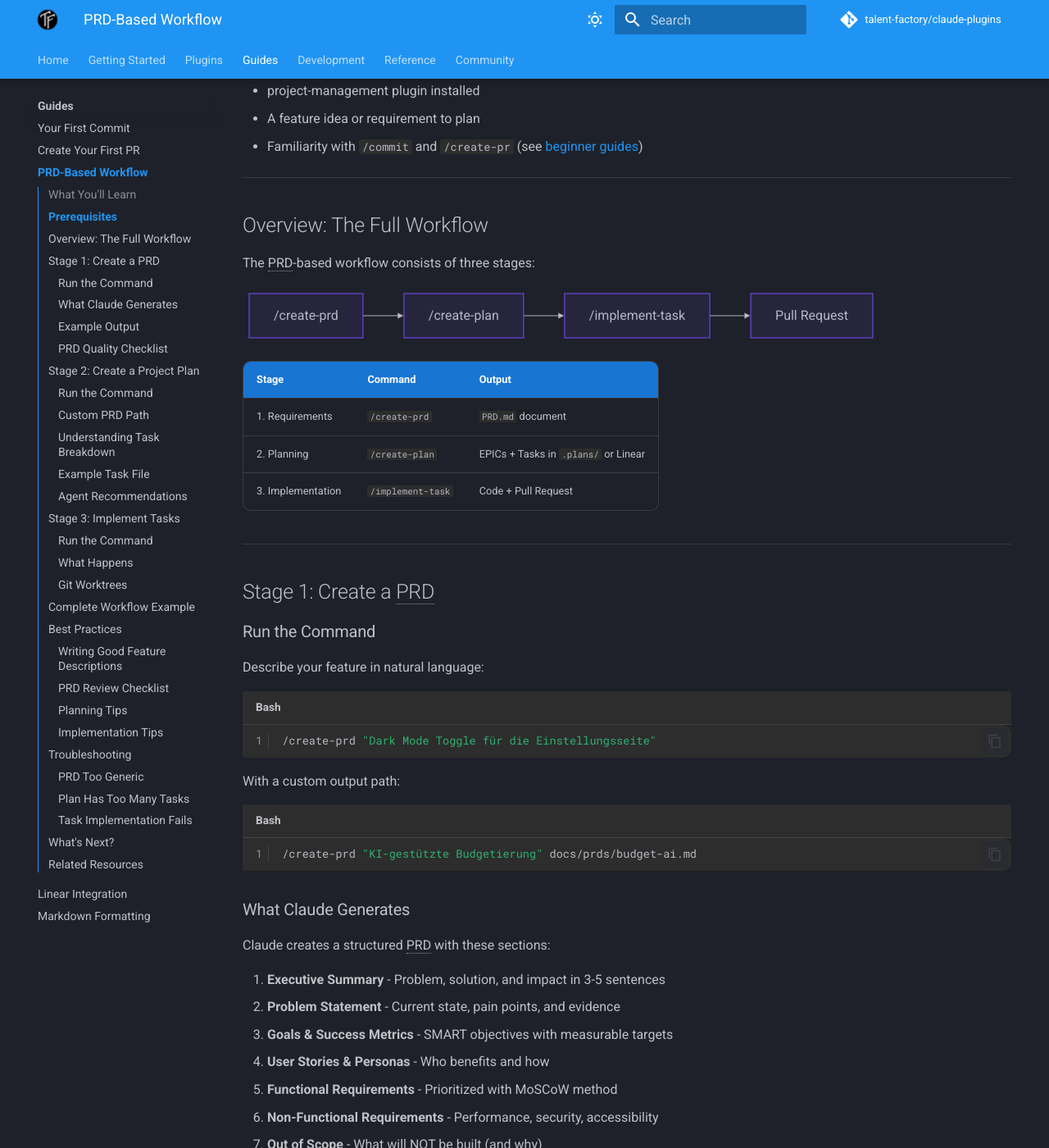
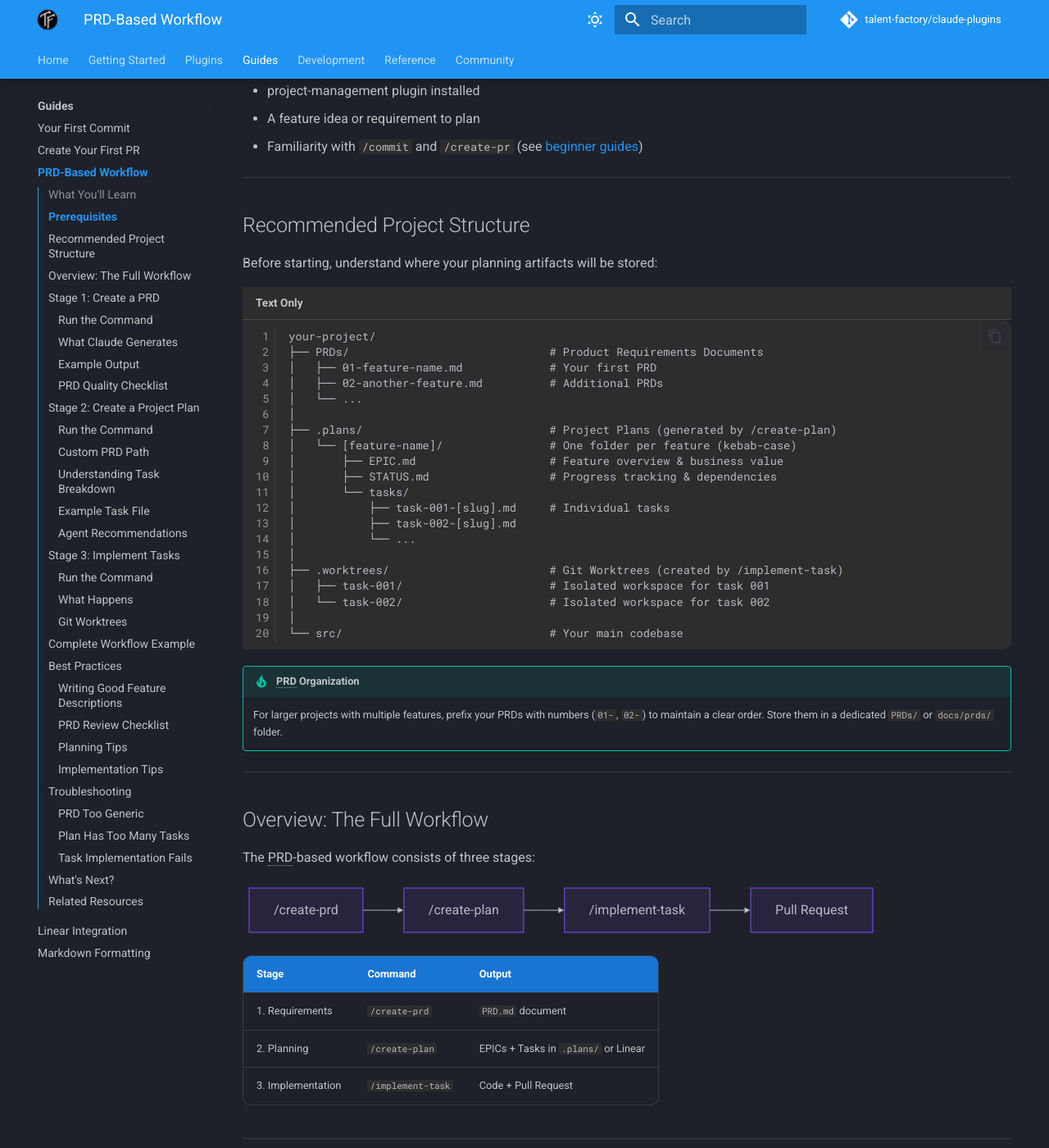
Before and after one commit to talent-factory/claude-plugins, an MkDocs documentation site: the page built from docs/guides/prd-workflow.md, in a window 1280 px wide and 1400 px high, scrolled down 656 px. Shown: the whole window at 82% size. Built offline with MkDocs 1.6.1 and Material for MkDocs 9.7.7, drawn with Linux system fonts in a browser that asks for light colours; comment, search, counter and statistics services are not loaded.

Commit message:
📚 docs(prd-workflow): Recommended Project Structure hinzugefügt
Neue Sektion mit Verzeichnisstruktur-Übersicht für PRDs, Plans und Worktrees

````diff
--- a/docs/guides/prd-workflow.md
+++ b/docs/guides/prd-workflow.md
@@ -23,6 +23,38 @@ Learn how to plan features professionally using Product Requirements Documents (
 - project-management plugin installed
 - A feature idea or requirement to plan
 - Familiarity with `/commit` and `/create-pr` (see [beginner guides](index.md))
+
+---
+
+## Recommended Project Structure
+
+Before starting, understand where your planning artifacts will be stored:
+
+```
+your-project/
+├── PRDs/                              # Product Requirements Documents
+│   ├── 01-feature-name.md             # Your first PRD
+│   ├── 02-another-feature.md          # Additional PRDs
+│   └── ...
+│
+├── .plans/                            # Project Plans (generated by /create-plan)
+│   └── [feature-name]/                # One folder per feature (kebab-case)
+│       ├── EPIC.md                    # Feature overview & business value
+│       ├── STATUS.md                  # Progress tracking & dependencies
+│       └── tasks/
+│           ├── task-001-[slug].md     # Individual tasks
+│           ├── task-002-[slug].md
+│           └── ...
+│
+├── .worktrees/                        # Git Worktrees (created by /implement-task)
+│   ├── task-001/                      # Isolated workspace for task 001
+│   └── task-002/                      # Isolated workspace for task 002
+│
+└── src/                               # Your main codebase
+```
+
+!!! tip "PRD Organization"
+    For larger projects with multiple features, prefix your PRDs with numbers (`01-`, `02-`) to maintain a clear order. Store them in a dedicated `PRDs/` or `docs/prds/` folder.
 
 ---
 
````
